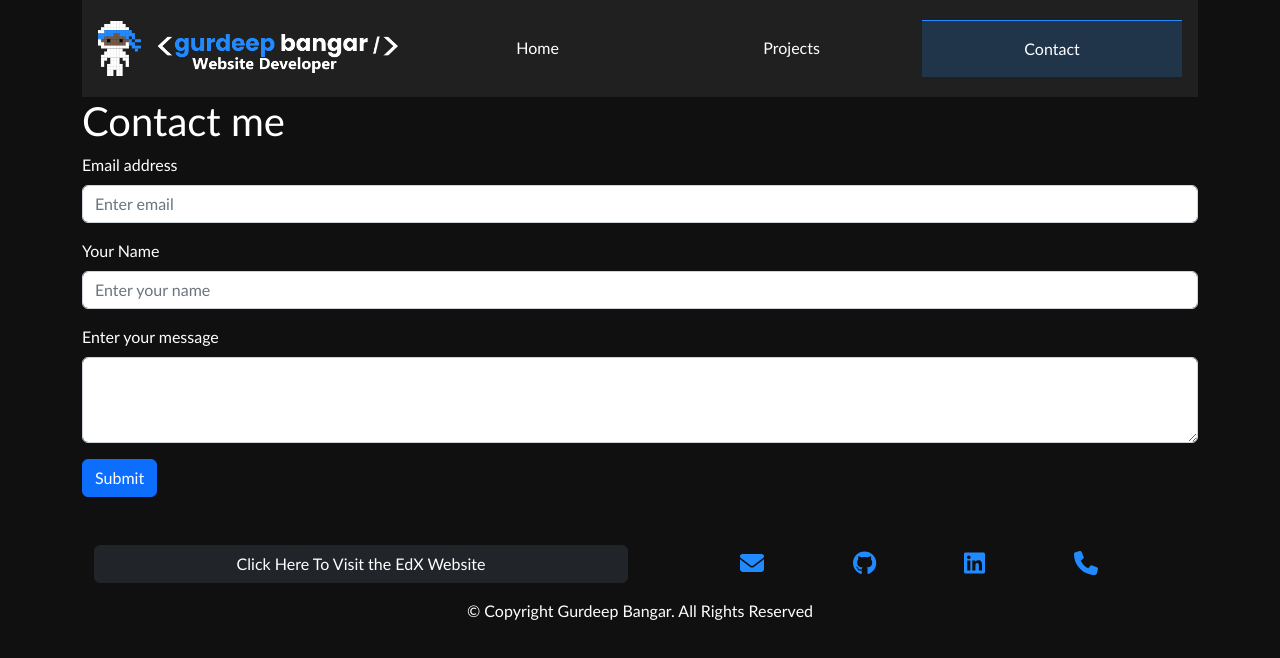
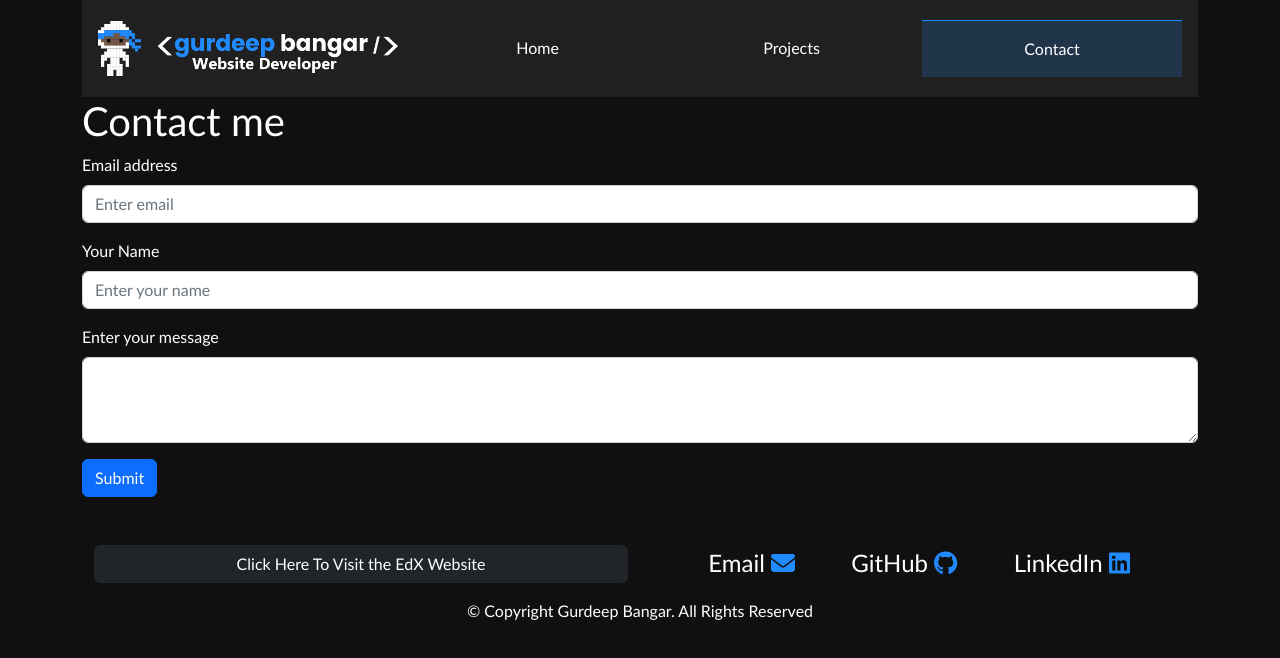
Before and after one commit to gurdeep-ninja/react-portfolio, a React (Create React App) app: page /contact in a window 1280 px wide. Shown: the top 658 px of the page. Built offline with nearby package versions, Linux system fonts and the light colour scheme.

Commit message:
Some minor tweeks to footer links and contact page

```diff
--- a/src/components/Footer/index.js
+++ b/src/components/Footer/index.js
@@ -1,6 +1,6 @@
 import React from 'react';
 import { FontAwesomeIcon } from "@fortawesome/react-fontawesome";
-import { faEnvelope, faGifts, faHome, faPhone } from "@fortawesome/free-solid-svg-icons";
+import { faEnvelope } from "@fortawesome/free-solid-svg-icons";
 import { faGithub, faLinkedin } from '@fortawesome/free-brands-svg-icons';
 
 function Footer() {
@@ -16,10 +16,9 @@ function Footer() {
 
                     <div className="col-md-6">
                         <ul className="contact-details">
-                            <li className=""><a href="mailto:example@gmail.com"><FontAwesomeIcon icon={faEnvelope} /></a></li>
-                            <li className=""><a href="https://github.com/gurdeep-ninja/"><FontAwesomeIcon icon={faGithub} /></a></li>
-                            <li className=""><a href="https://www.linkedin.com/in/gurdeep-bangar-393543259/"><FontAwesomeIcon icon={faLinkedin} /></a></li>
-                            <li className=""><a href="tel:0800000000"><FontAwesomeIcon icon={faPhone} /></a></li>
+                            <li className="">Email <a href="mailto:gurdeep.bangar@proton.me"><FontAwesomeIcon icon={faEnvelope} /></a></li>
+                            <li className="">GitHub <a href="https://github.com/gurdeep-ninja/"><FontAwesomeIcon icon={faGithub} /></a></li>
+                            <li className="">LinkedIn <a href="https://www.linkedin.com/in/gurdeep-bangar-393543259/"><FontAwesomeIcon icon={faLinkedin} /></a></li>
                         </ul>
                     </div>
 
--- a/src/pages/Contact.jsx
+++ b/src/pages/Contact.jsx
@@ -26,13 +26,17 @@ class Contact extends Component {
         // Preventing the default behavior of the form submit (which is to refresh the page)
         event.preventDefault();
 
+        // Report an error if all the form fields are not filled in
         if (this.state.email === '' || this.state.name === '' || this.state.message === '') {
+            // Set state used to control the 'error' property to display either an fail or success message on form submissions.
             this.setState({
                 error: "yes"
             });
 
+            // If the form fields are all filled, then process form submission
         } else {
 
+            // If there are no errors,set the error state property to no and clear the form fields.
             this.setState({
                 error: "no"
             });
@@ -45,15 +49,15 @@ class Contact extends Component {
         }
     };
 
+    // Decide on what message to show to the user when they click the form submit
+    // Returns Bootstrap Alert component with the message
     showMessage = () => {
 
         switch (this.state.error) {
             case "yes":
                 return <Alert variant="danger">Please fill out all of the fields!</Alert>;
-                break;
             case "no":
                 return <Alert variant="success">Thank you! I will get in touch shortly!</Alert>;
-                break;
             default:
             // code block
         }
@@ -63,7 +67,6 @@ class Contact extends Component {
     render() {
         return (
             <>
-
                 <h1>Contact me</h1>
                 {this.showMessage()}
                 <section>
@@ -72,17 +75,17 @@ class Contact extends Component {
                             <Form>
                                 <Form.Group className="mb-3" controlId="formBasicEmail">
                                     <Form.Label>Email address</Form.Label>
-                                    <Form.Control  value={this.state.email} name="email" type="email" placeholder="Enter email" onChange={this.handleInputChange} />
+                                    <Form.Control value={this.state.email} name="email" type="email" placeholder="Enter email" onChange={this.handleInputChange} />
                                 </Form.Group>
 
                                 <Form.Group className="mb-3" controlId="formBasicText">
                                     <Form.Label>Your Name</Form.Label>
-                                    <Form.Control  value={this.state.name} name="name" type="text" placeholder="Enter your name" onChange={this.handleInputChange} />
+                                    <Form.Control value={this.state.name} name="name" type="text" placeholder="Enter your name" onChange={this.handleInputChange} />
                                 </Form.Group>
 
                                 <Form.Group className="mb-3" controlId="exampleForm.ControlTextarea1">
                                     <Form.Label>Enter your message</Form.Label>
-                                    <Form.Control  value={this.state.message} name="message" as="textarea" rows={3} onChange={this.handleInputChange} />
+                                    <Form.Control value={this.state.message} name="message" as="textarea" rows={3} onChange={this.handleInputChange} />
                                 </Form.Group>
                                 <Button onClick={this.handleFormSubmit} variant="primary" type="submit">
                                     Submit
```
